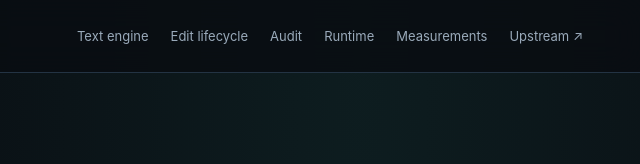
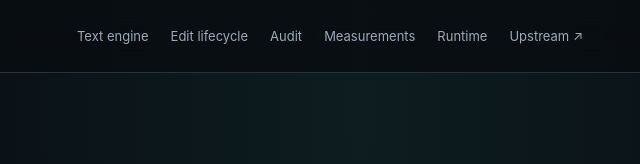
Before and after one commit to bugnarokdev/inside-zed, a plain HTML site: page docs/runtime.html in a window 1280 px wide. Shown: the top 164 px of the page, 637-1277 px from the left. Drawn offline with Linux system fonts and the light colour scheme.

Commit message:
docs: align the runtime page navigation order with the other pages

```diff
--- a/docs/runtime.html
+++ b/docs/runtime.html
@@ -8,7 +8,7 @@
 <link rel="stylesheet" href="./style.css">
 </head>
 <body>
-<header class="topbar"><div class="wrap nav"><a class="brand" href="./index.html">INSIDE<b>_</b>ZED</a><nav class="navlinks"><a href="./text-engine.html">Text engine</a><a href="./edit-lifecycle.html">Edit lifecycle</a><a href="./invariants-and-adversarial-testing.html">Audit</a><a href="./runtime.html">Runtime</a><a href="./measurements.html">Measurements</a><a href="https://github.com/zed-industries/zed" target="_blank" rel="noreferrer">Upstream ↗</a></nav></div></header>
+<header class="topbar"><div class="wrap nav"><a class="brand" href="./index.html">INSIDE<b>_</b>ZED</a><nav class="navlinks"><a href="./text-engine.html">Text engine</a><a href="./edit-lifecycle.html">Edit lifecycle</a><a href="./invariants-and-adversarial-testing.html">Audit</a><a href="./measurements.html">Measurements</a><a href="./runtime.html">Runtime</a><a href="https://github.com/zed-industries/zed" target="_blank" rel="noreferrer">Upstream ↗</a></nav></div></header>
 <div class="pagehead"><div class="wrap"><div class="crumb">FIELD GUIDE / 05 · RUNTIME</div><h1>One thread owns the state. The compiler knows.</h1><p>Zed's UI runtime keeps an <code>Rc</code>/<code>RefCell</code> object graph alive across asynchronous work. That is only sound because the executor holding it is <code>!Send</code>, the priority queue is a weighted draw that renormalises over non-empty queues, and cross-replica ordering is a Lamport timestamp over a four-slot inline version vector. Each claim below is traced to a line of the pinned checkout, and the concurrency and fairness rules are covered by executed tests.</p></div></div>
 <main class="wrap content"><article class="article">
 
```
